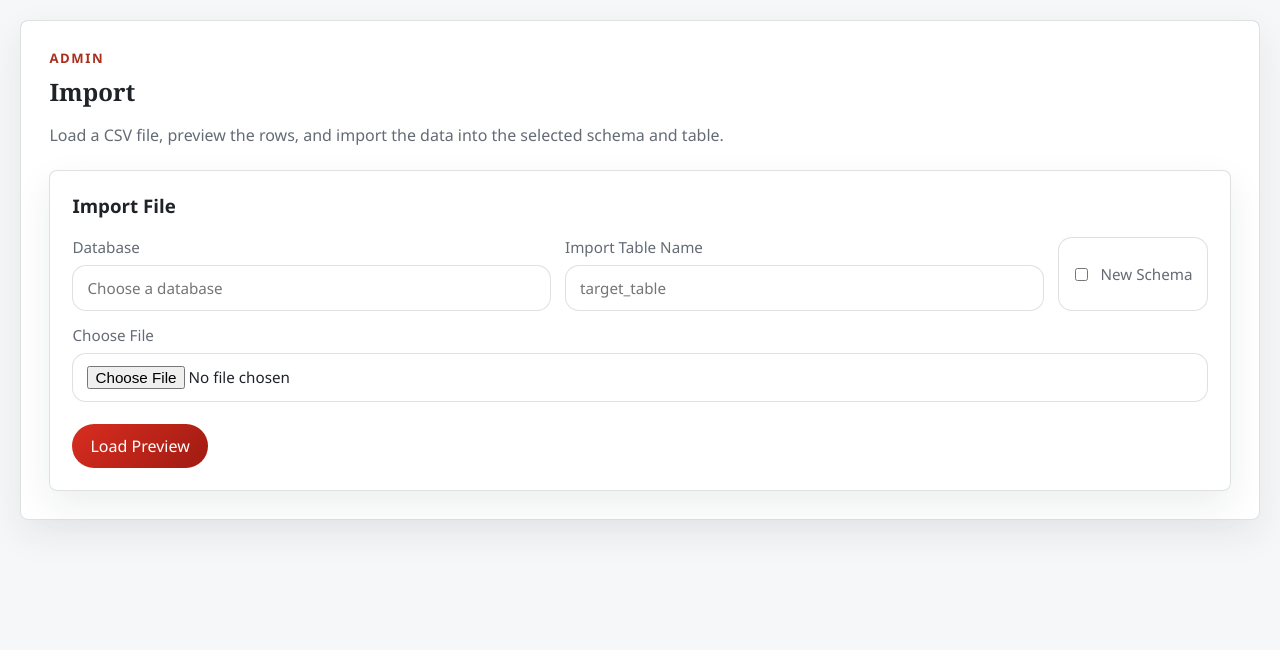
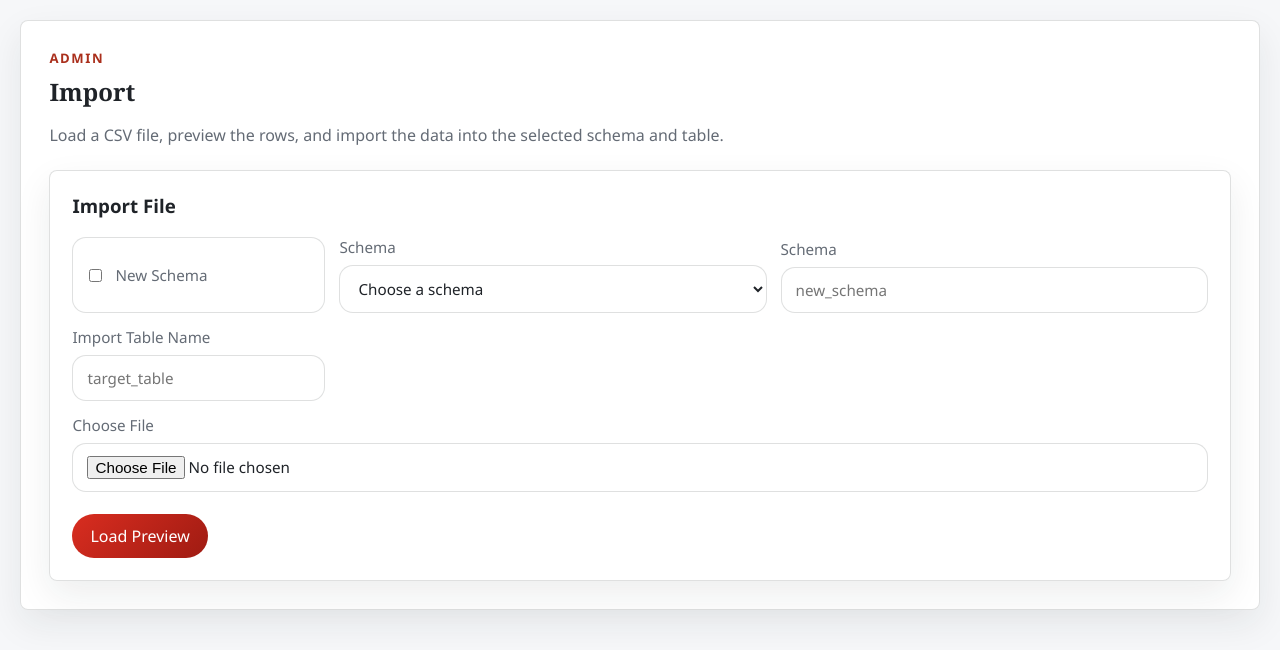
Before and after one commit to ivanxma/HeatWave_Demo, a Flask app: template templates/import.html in a window 1280 px wide. Shown: the top 650 px of the page. Run offline with Flask 3, Linux system fonts and the light colour scheme; the template is opened without the code that fills it, so the values that code supplies are empty; some libraries are stand-ins or nearby versions.

Commit message:
Refine import schema selector and bump version

```diff
--- a/heatwave_demo_ver.json
+++ b/heatwave_demo_ver.json
@@ -1,3 +1,3 @@
 {
-  "version": "1.0"
+  "version": "1.0.1"
 }
--- a/static/style.css
+++ b/static/style.css
@@ -1146,7 +1146,7 @@
 
 .import-target-grid {
   display: grid;
-  grid-template-columns: minmax(220px, 1fr) minmax(220px, 1fr) minmax(150px, max-content);
+  grid-template-columns: minmax(150px, max-content) minmax(220px, 1fr) minmax(220px, 1fr);
   gap: 14px;
   align-items: end;
 }
--- a/templates/import.html
+++ b/templates/import.html
@@ -14,16 +14,33 @@
       <input type="hidden" name="preview_token" value="{{ import_form.preview_token }}">
 
       <div class="import-target-grid">
-        <label>
-          Database
+        <label class="checkbox-row import-new-schema-toggle">
+          <input name="new_schema" id="import-new-schema-checkbox" type="checkbox" {% if import_form.new_schema %}checked{% endif %}>
+          <span>New Schema</span>
+        </label>
+
+        <label id="import-existing-schema-field" {% if import_form.new_schema %}hidden{% endif %}>
+          Schema
+          <select name="database_name" id="import-schema-select" {% if import_form.new_schema %}disabled{% endif %}>
+            <option value="">Choose a schema</option>
+            {% for database in import_tree %}
+            <option value="{{ database.database_name }}" {% if database.database_name == import_form.database_name and not import_form.new_schema %}selected{% endif %}>
+              {{ database.database_name }}{% if database.is_system %} (system){% endif %}
+            </option>
+            {% endfor %}
+          </select>
+        </label>
+
+        <label id="import-new-schema-field" {% if not import_form.new_schema %}hidden{% endif %}>
+          Schema
           <input
             name="database_name"
-            id="import-database-input"
+            id="import-schema-input"
             type="text"
-            value="{{ import_form.database_name }}"
+            value="{{ import_form.database_name if import_form.new_schema else '' }}"
             list="import-database-options"
-            placeholder="schema_name"
-            {% if not import_form.new_schema %}readonly{% endif %}
+            placeholder="new_schema"
+            {% if not import_form.new_schema %}disabled{% endif %}
           >
           <datalist id="import-database-options">
             {% for database in import_tree %}
@@ -41,11 +58,6 @@
             value="{{ import_form.table_name }}"
             placeholder="target_table"
           >
-        </label>
-
-        <label class="checkbox-row import-new-schema-toggle">
-          <input name="new_schema" id="import-new-schema-checkbox" type="checkbox" {% if import_form.new_schema %}checked{% endif %}>
-          <span>New Schema</span>
         </label>
       </div>
 
@@ -236,7 +248,10 @@
 <script>
   (() => {
     const importForm = document.getElementById("import-file-form");
-    const databaseInput = document.getElementById("import-database-input");
+    const existingSchemaField = document.getElementById("import-existing-schema-field");
+    const newSchemaField = document.getElementById("import-new-schema-field");
+    const schemaSelect = document.getElementById("import-schema-select");
+    const schemaInput = document.getElementById("import-schema-input");
     const newSchemaCheckbox = document.getElementById("import-new-schema-checkbox");
     const fileInput = document.getElementById("import-file-input");
     const tableNameInput = document.getElementById("import-target-table-name");
@@ -246,9 +261,17 @@
 
     function syncSchemaMode() {
       const isNewSchema = Boolean(newSchemaCheckbox && newSchemaCheckbox.checked);
-      if (databaseInput) {
-        databaseInput.readOnly = !isNewSchema;
-        databaseInput.placeholder = isNewSchema ? "new_schema" : "Choose a database";
+      if (existingSchemaField) {
+        existingSchemaField.hidden = isNewSchema;
+      }
+      if (newSchemaField) {
+        newSchemaField.hidden = !isNewSchema;
+      }
+      if (schemaSelect) {
+        schemaSelect.disabled = isNewSchema;
+      }
+      if (schemaInput) {
+        schemaInput.disabled = !isNewSchema;
       }
     }
 
```
